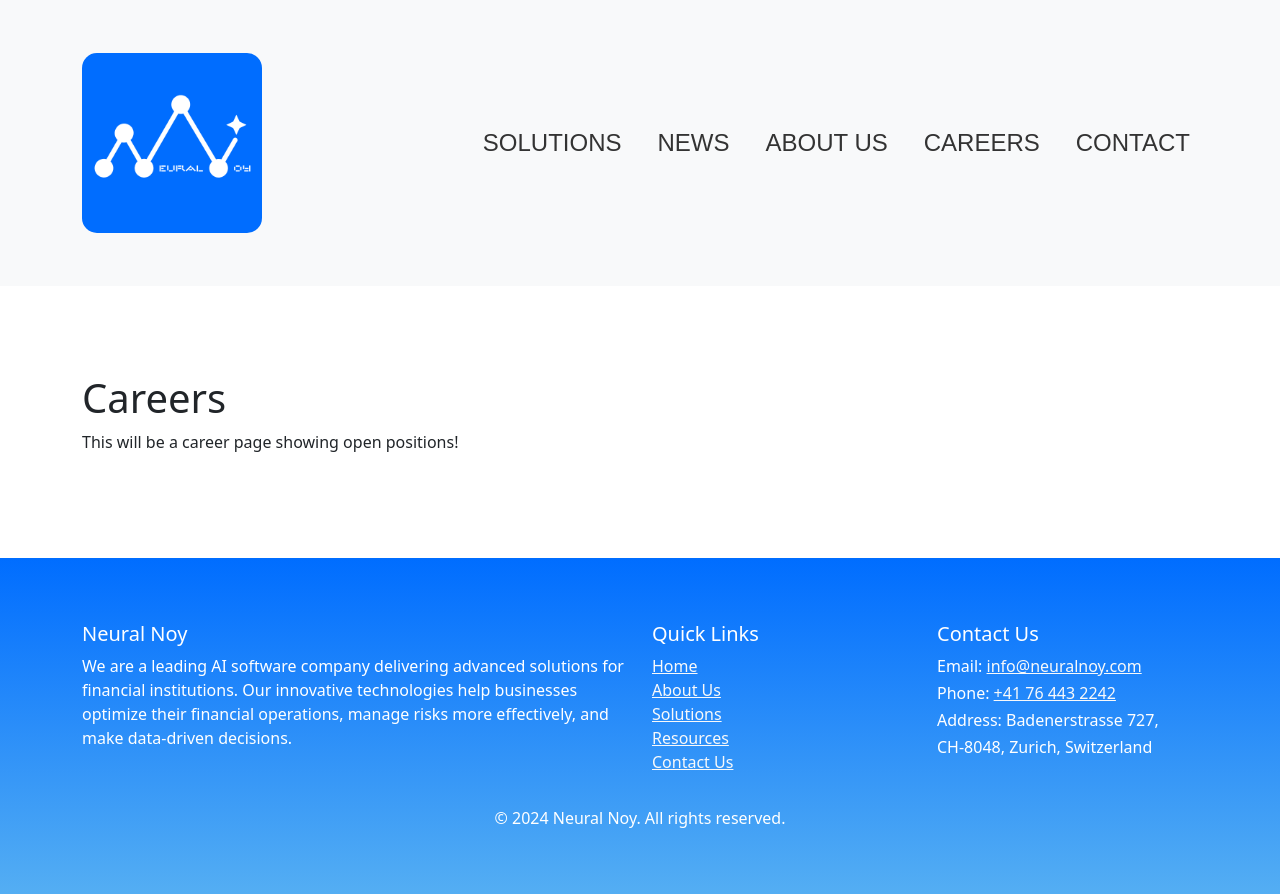
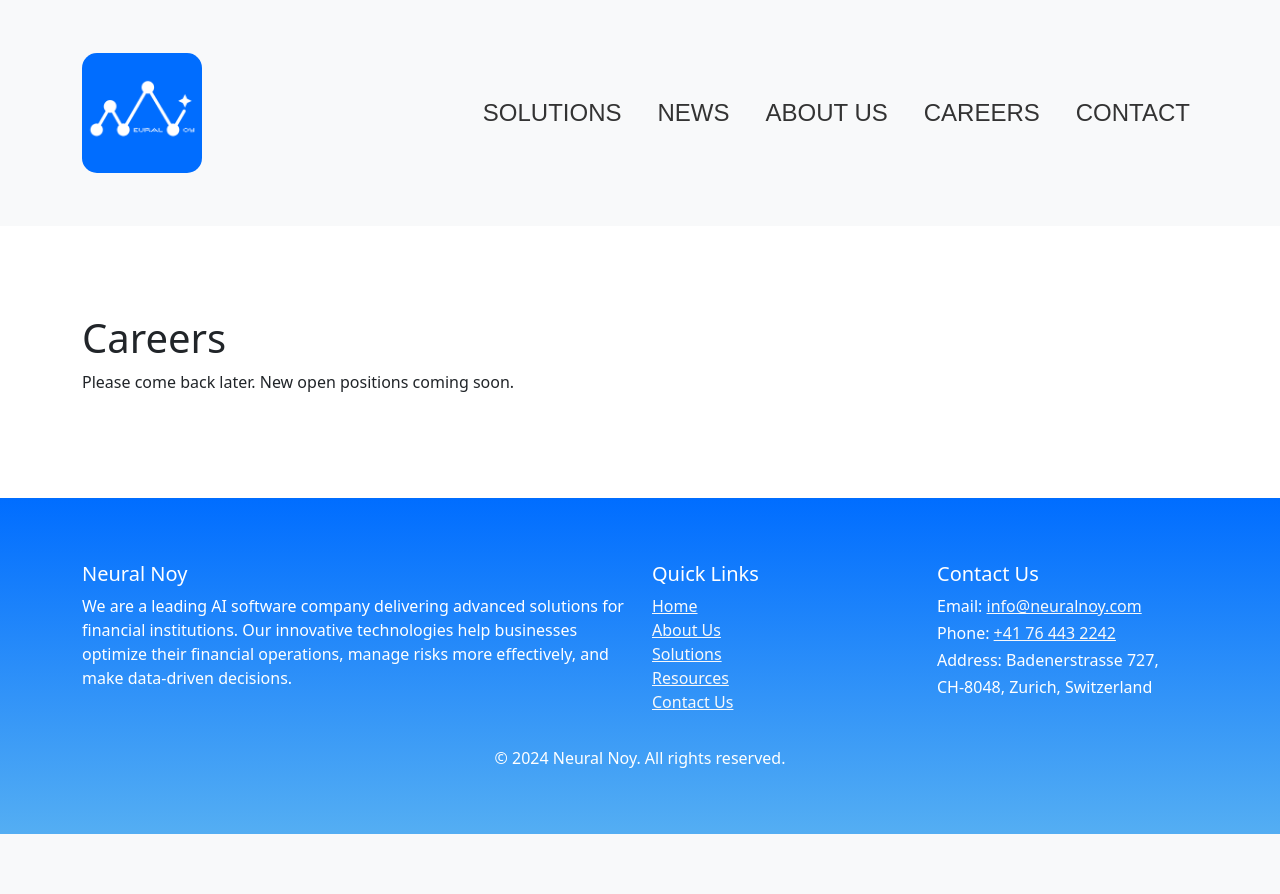
Before and after one commit to neuralnoy/nn, a Django app: page /careers/ in a window 1280 px wide. After the commit the page ends 834 px from the top, so only its background shows below. Run offline with Django 4.2, Linux system fonts and the light colour scheme.

Commit message:
minor changes in templates

```diff
--- a/templates/base.html
+++ b/templates/base.html
@@ -21,7 +21,7 @@
     <nav class="navbar navbar-expand-lg navbar-light bg-light">
         <div class="container">
             <a class="navbar-brand" href="{% url 'home' %}">
-                <img src="{% static 'images/logo.png' %}" alt="Neural Noy Logo" height="180" class="rounded-logo">
+                <img src="{% static 'images/logo.png' %}" alt="Neural Noy Logo" height="120" class="rounded-logo">
 
             </a>
             <button class="navbar-toggler" type="button" data-bs-toggle="collapse" data-bs-target="#navbarNav" aria-controls="navbarNav" aria-expanded="false" aria-label="Toggle navigation">
--- a/templates/careers.html
+++ b/templates/careers.html
@@ -4,5 +4,5 @@
 
 {% block content %}
     <h1>Careers</h1>
-    <p>This will be a career page showing open positions!</p>
+    <p>Please come back later. New open positions coming soon.</p>
 {% endblock %}
```
